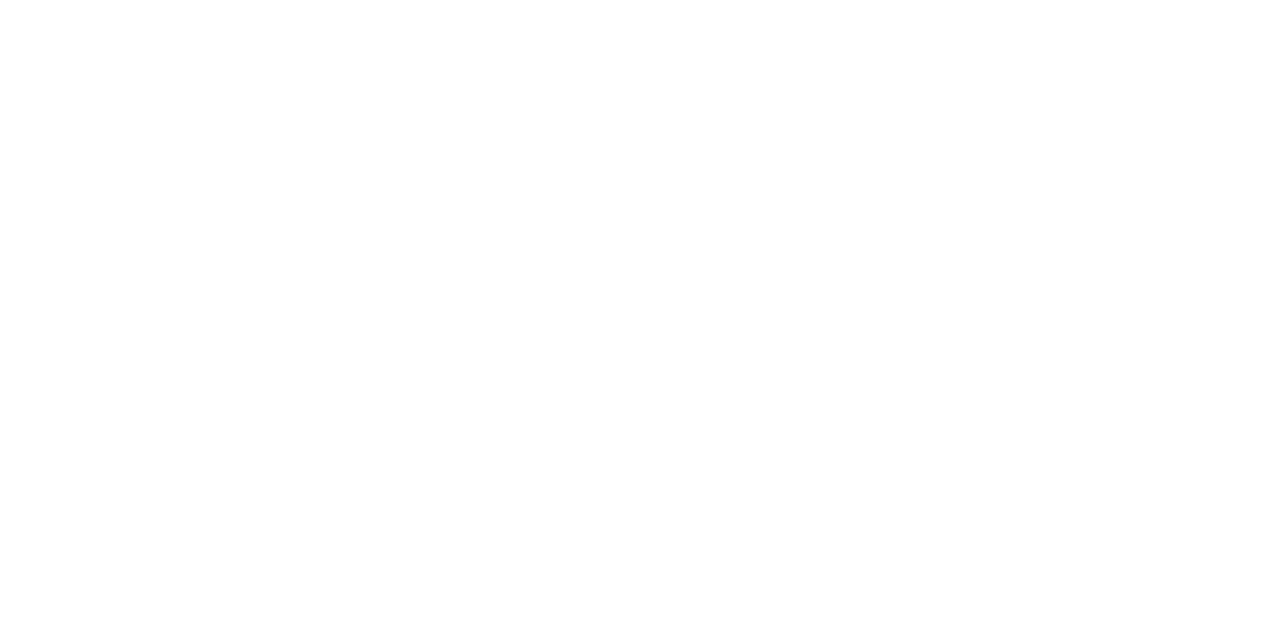
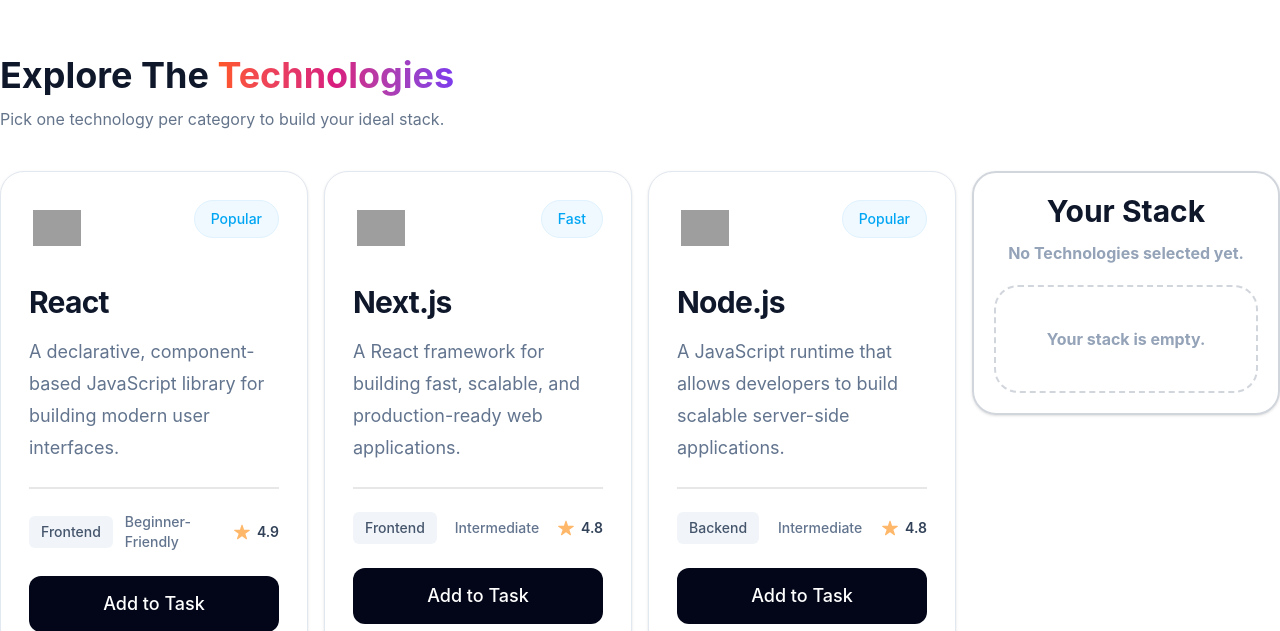
Before and after one commit to jubail-dev/devstack-react-app, a React (Vite) app: page / in a window 1280 px wide. Shown: the part 833-1464 px from the top of the page. Before the commit the page ends 800 px from the top, so only its background shows below. Built offline with nearby package versions, Linux system fonts and the light colour scheme; grey boxes are pictures that could not be loaded.

Commit message:
Use State Declare

```diff
--- a/package.json
+++ b/package.json
@@ -21,6 +21,7 @@
     "@types/react": "^19.2.18",
     "@types/react-dom": "^19.2.7",
     "@vitejs/plugin-react": "^6.1.1",
+    "daisyui": "^5.7.34",
     "oxlint": "^1.81.0",
     "typescript": "~6.0.2",
     "vite": "^8.3.0"
--- a/src/components/Hero.tsx
+++ b/src/components/Hero.tsx
@@ -4,7 +4,7 @@
 
     return (
         <>
-         <div className="container mx-auto">
+         <div className="container mx-auto h-screen">
 
             <div className="flex flex-col lg:flex-row gap-10 py-10 lg:py-20 justify-between items-center">
                 {/* Left Side Content */}
--- a/src/components/Technologies.tsx
+++ b/src/components/Technologies.tsx
@@ -1,16 +1,68 @@
+import { use, useState } from "react";
 import type { TechnologiesType } from "../types/types";
+import TechnologyCard from "./TechnologyCard";
 
 export interface TechnologiesProps {
-    promiseTechnologies: Promise<TechnologiesType[]>
+  promiseTechnologies: Promise<TechnologiesType[]>;
 }
 
 const Technologies = ({ promiseTechnologies }: TechnologiesProps) => {
-    console.log(promiseTechnologies);
-    return (
-        <>
+  const Technologies = use(promiseTechnologies);
 
-        </>
-    )
-}
+  const [isSelected,setIsSelected] = useState<boolean>(false)
+
+  return (
+    <>
+      <div className="container mx-auto mb-10">
+        <h1 className="text-4xl text-[#0F172A] font-bold mb-3">
+          Explore The{" "}
+          <span className="bg-linear-to-r from-[#FF5722] via-[#D81B7E] to-[#7C3AED] bg-clip-text text-transparent">
+            Technologies
+          </span>
+        </h1>
+
+        <p className="text-[#64748B]">
+          Pick one technology per category to build your ideal stack.
+        </p>
+      </div>
+
+      <div className="container mx-auto">
+        <div className="grid grid-cols-12 gap-4 items-start">
+          <div className="col-span-9">
+            <div className="grid grid-cols-3 gap-4">
+              {Technologies.map(
+                (technology: TechnologiesType, index: number) => (
+                  <TechnologyCard technology={technology} key={index} isSelected ={isSelected} setIsSelected= {setIsSelected} />
+                ),
+              )}
+            </div>
+          </div>
+
+          <div className="col-span-3">
+            <div className="w-full border-2 border-gray-300 shadow rounded-3xl">
+              <div className="flex flex-col gap-3 justify-center items-center py-5">
+                <h1 className="text-[#0F172A] font-bold text-3xl">
+                  Your Stack
+                </h1>
+
+                <p className="font-bold text-[#94A3B8]">
+                  No Technologies selected yet.
+                </p>
+              </div>
+
+              <div className="flex justify-center items-center px-5 pb-5">
+                <div className="w-full py-10 rounded-3xl border-2 border-dashed border-gray-300 flex justify-center">
+                  <h1 className="font-bold text-[#94A3B8]">
+                    Your stack is empty.
+                  </h1>
+                </div>
+              </div>
+            </div>
+          </div>
+        </div>
+      </div>
+    </>
+  );
+};
 
 export default Technologies;
--- /dev/null
+++ b/src/components/TechnologyCard.tsx
@@ -0,0 +1,85 @@
+import { IoIosStar } from "react-icons/io";
+import type { TechnologiesType } from "../types/types";
+import type { Dispatch, SetStateAction } from "react";
+
+export interface TechnologyCardProps {
+  technology: TechnologiesType;
+  isSelected: boolean
+  setIsSelected: Dispatch<SetStateAction<boolean>>
+}
+
+const TechnologyCard = ({ technology,isSelected,setIsSelected }: TechnologyCardProps) => {
+
+  const handleUpdateButton = () => {
+    setIsSelected(true)
+  }
+
+  return (
+    <div className="w-full max-w-md rounded-3xl border border-slate-200 bg-white p-7 shadow-sm transition-all duration-300 hover:-translate-y-1 hover:shadow-lg">
+
+
+      <div className="flex items-start justify-between">
+
+
+        <div className="flex h-14 w-14 items-center justify-center">
+          <img
+            src={technology.icon}
+            alt={technology.name}
+            className="h-12 w-12 object-contain"
+          />
+        </div>
+
+
+        <span className="rounded-full border border-sky-100 bg-sky-50 px-4 py-2 text-sm font-medium text-sky-500">
+          {technology.badge}
+        </span>
+      </div>
+
+
+      <h2 className="mt-7 text-3xl font-bold tracking-tight text-slate-900">
+        {technology.name}
+      </h2>
+
+
+      <p className="mt-4 min-h-[84px] text-lg leading-8 text-slate-500">
+        {technology.description}
+      </p>
+
+
+      <div className="divider"></div>
+
+
+      <div className="flex items-center justify-between gap-3">
+
+
+        <span className="rounded-md bg-slate-100 px-3 py-1.5 text-sm font-medium text-slate-600">
+          {technology.category}
+        </span>
+
+
+        <span className="text-sm font-medium text-slate-500">
+          {technology.difficulty}
+        </span>
+
+
+        <div className="flex items-center gap-1.5">
+          <IoIosStar className="text-lg text-orange-300" />
+          <span className="text-sm font-semibold text-slate-700">
+            {technology.rating}
+          </span>
+        </div>
+      </div>
+
+
+      <button
+        type="button"
+        className="mt-6 w-full rounded-xl bg-slate-950 px-5 py-3.5 text-lg font-medium text-white transition-all duration-200 hover:bg-slate-800 active:scale-[0.98]"
+        onClick={() => handleUpdateButton()}
+      >
+        {isSelected ? "added" : "Add to Task"}
+      </button>
+    </div>
+  );
+};
+
+export default TechnologyCard;
--- a/src/index.css
+++ b/src/index.css
@@ -1 +1,2 @@
 @import "tailwindcss";
+@plugin "daisyui";
```
Also changed, not shown: 1 other file (tests, documents, lock files or other folders).
